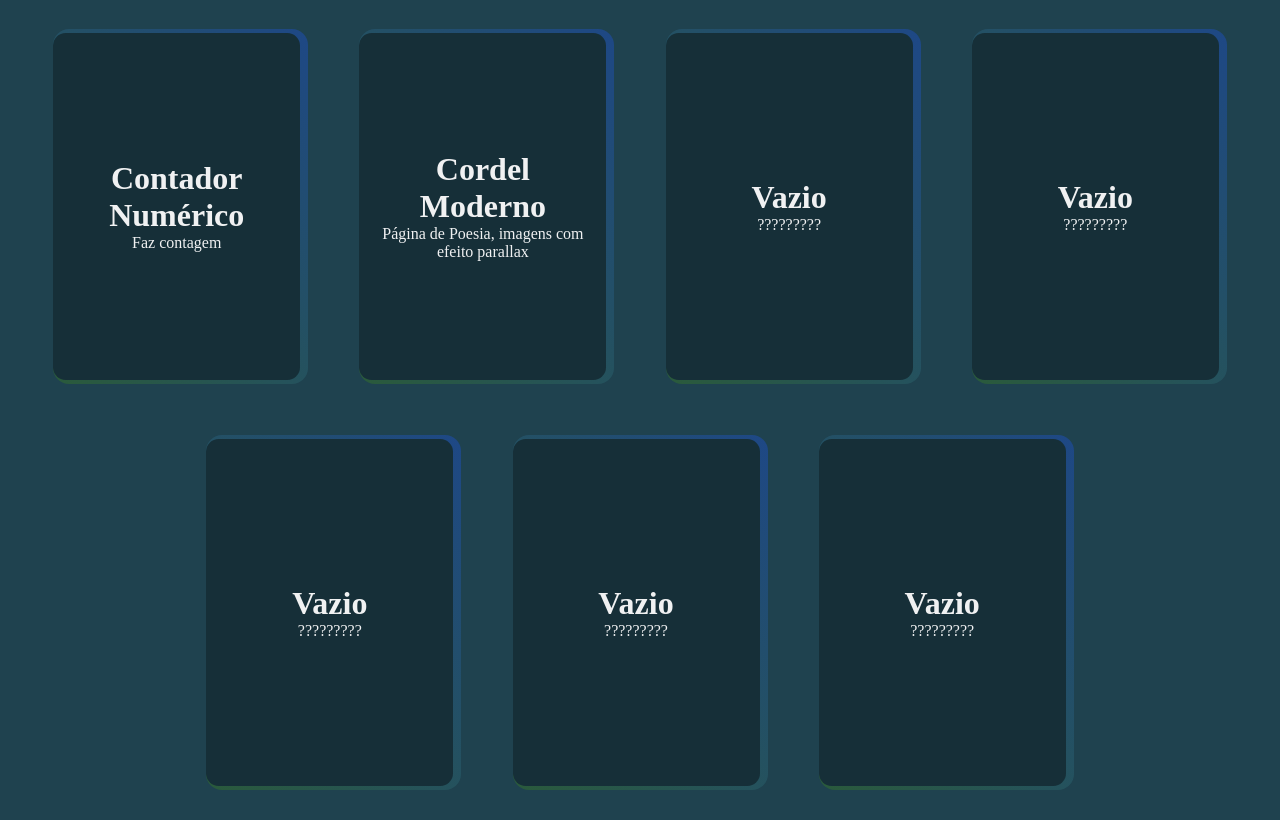
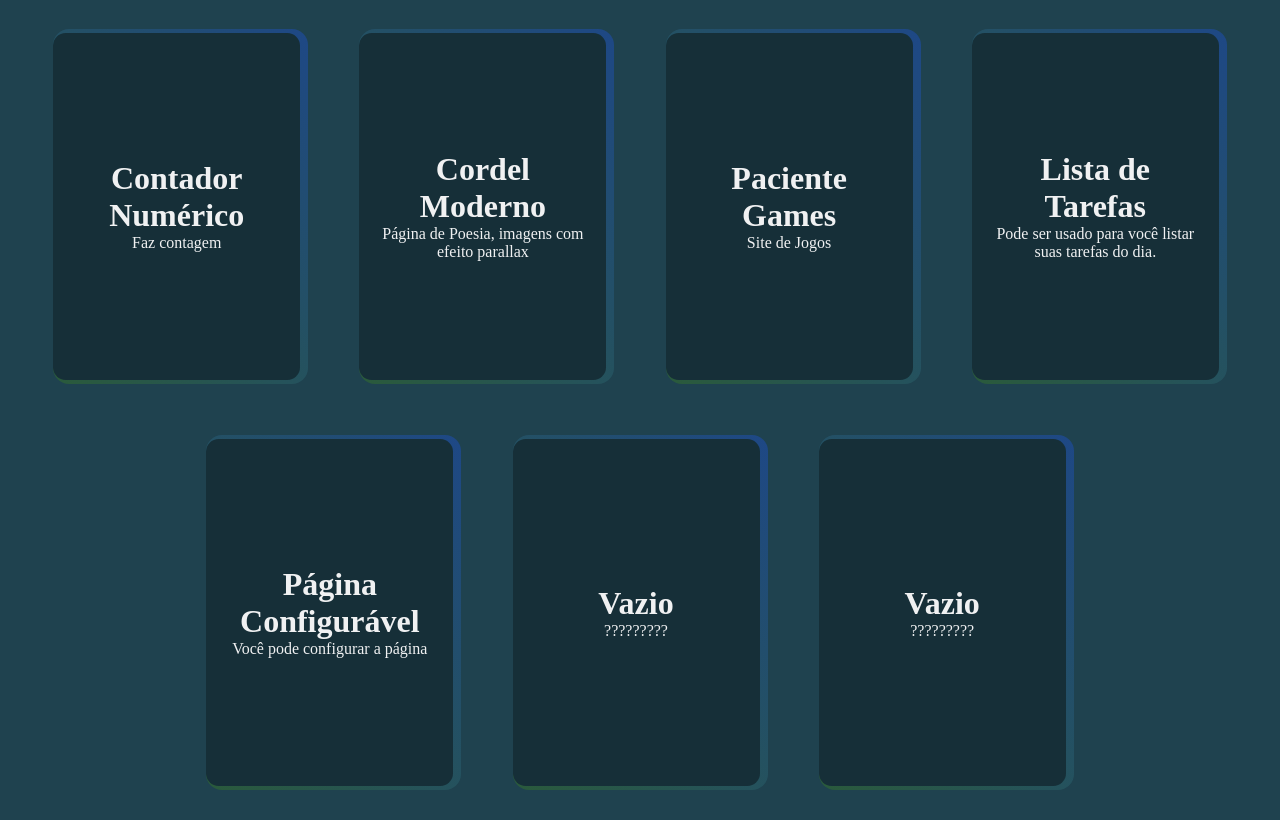
Before and after one commit to AugustoHeitor/AugustoHeitor, a plain HTML site: page index.html in a window 1280 px wide. Shown: the part 1720-2540 px from the top of the page. Drawn offline with Linux system fonts and the light colour scheme.

Commit message:
Versão 1.2

```diff
--- a/index.html
+++ b/index.html
@@ -22,7 +22,7 @@
     <main>
         <div id="cx-sobre">
             <h1>Sobre</h1>
-            <p>Olá, seja bem-vindo, meu nome é Augusto e tenho experiência em criação de sites responsivos com HTML, CSS e JavaScript, criação de jogos, designer e React, segue abaixo alguns projetos que eu mesmo fiz.</p>
+            <p>Olá, seja bem-vindo, meu nome é Augusto e tenho experiência em criação de sites responsivos com HTML, CSS e JavaScript, designer e React, segue abaixo alguns projetos que eu mesmo fiz.</p>
         </div>
 
         <img src="imagens/home/arrow.png" alt="arrow" id="arrow">
@@ -130,30 +130,36 @@
                     </div>
                 </div>
             </a>
+            <a href="https://augustoheitor.github.io/PACIENTE-GAMES/index.html" target="_blank">
                 <div class="container">
                     <div class="card">
                         <div>
-                        <h1>Vazio</h1>
-                        <p>?????????</p>
+                            <h1>Paciente Games</h1>
+                            <p>Site de Jogos</p>
                         </div>
                     </div>
                 </div>
+            </a>
+            <a href="https://augustoheitor.github.io/Lista-de-Tarefas/" target="_blank">
                 <div class="container">
                     <div class="card">
                         <div>
-                        <h1>Vazio</h1>
-                        <p>?????????</p>
+                            <h1>Lista de Tarefas</h1>
+                            <p>Pode ser usado para você listar suas tarefas do dia.</p>
                         </div>
                     </div>
                 </div>
+            </a>
+            <a href="https://augustoheitor.github.io/P-gina-Configur-vel/" target="_blank">
                 <div class="container">
                     <div class="card">
                         <div>
-                        <h1>Vazio</h1>
-                        <p>?????????</p>
+                            <h1>Página Configurável</h1>
+                            <p>Você pode configurar a página</p>
                         </div>
                     </div>
                 </div>
+            </a>
             <div class="container">
                 <div class="card">
                     <div>
```
Lines whose indentation alone changed are shown as unchanged.
